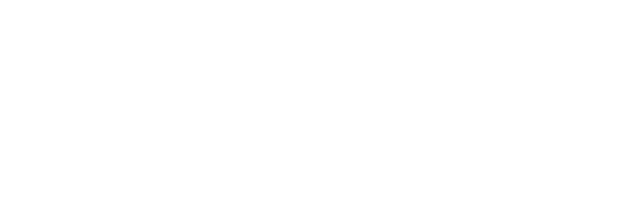
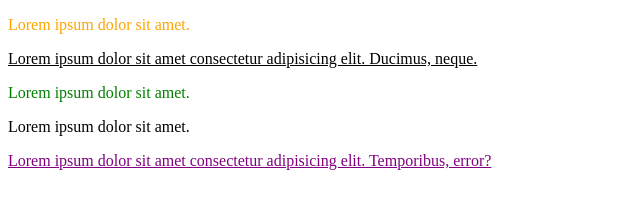
Before and after one commit to ZhiyunChen/Frontend-training, a plain HTML site: page HTML5_CSS3_Part_1/CSS_Basics/RelationalSelectors/index.html in a window 1280 px wide. Shown: the whole page, without its empty margins (0-640 px from the left). Drawn offline with Linux system fonts and the light colour scheme.

Commit message:
Relational selectors

```diff
--- a/HTML5_CSS3_Part_1/CSS_Basics/RelationalSelectors/index.html
+++ b/HTML5_CSS3_Part_1/CSS_Basics/RelationalSelectors/index.html
@@ -5,6 +5,24 @@
     <meta http-equiv="X-UA-Compatible" content="IE=edge" />
     <meta name="viewport" content="width=device-width, initial-scale=1.0" />
     <title>Document</title>
+    <link rel="stylesheet" href="styles.css" />
   </head>
-  <body></body>
+  <body>
+    <section id="section1">
+      <p>Lorem ipsum dolor sit amet.</p>
+    </section>
+    <p>
+      Lorem ipsum dolor sit amet consectetur adipisicing elit. Ducimus, neque.
+    </p>
+    <section id="section2">
+      <p>Lorem ipsum dolor sit amet.</p>
+      <article>
+        <p>Lorem ipsum dolor sit amet.</p>
+      </article>
+    </section>
+    <p>
+      Lorem ipsum dolor sit amet consectetur adipisicing elit. Temporibus,
+      error?
+    </p>
+  </body>
 </html>
--- /dev/null
+++ b/HTML5_CSS3_Part_1/CSS_Basics/RelationalSelectors/styles.css
@@ -0,0 +1,21 @@
+/* All <p> child elements in section1 are selected*/
+#section1 p {
+  color: orange;
+}
+
+/*Only the first <p> child element in section2 is selected*/
+#section2 > p {
+  color: green;
+}
+
+/* All <p> immediate sibling elements of section2 are selected.
+Please note that there cannot be elements in between.*/
+#section2 + p {
+  color: purple;
+}
+
+/* All <p> general sibling elements of section1 are selected.
+Please note that there can be elements in between.*/
+#section1 ~ p {
+  text-decoration: underline;
+}
```
